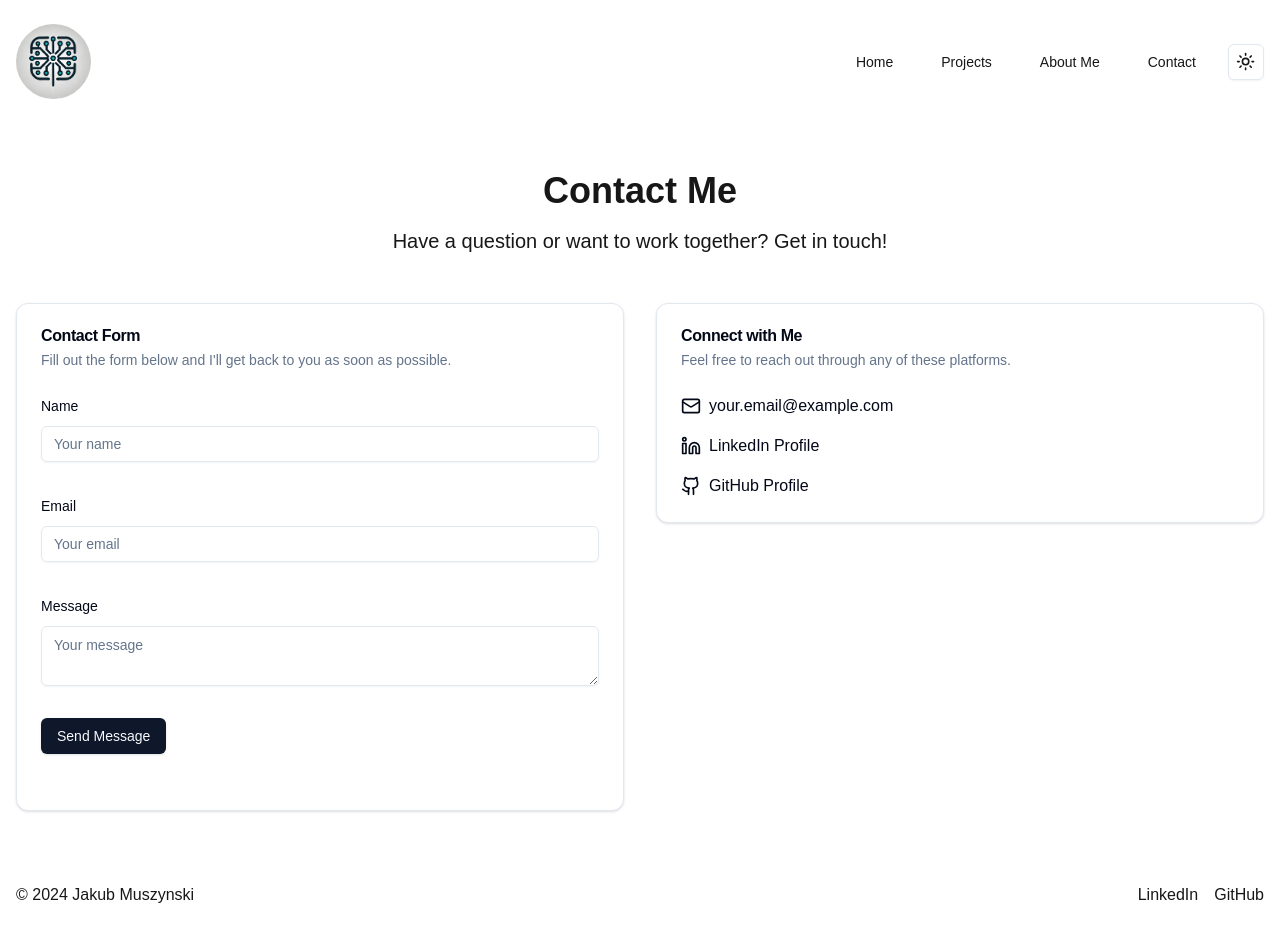
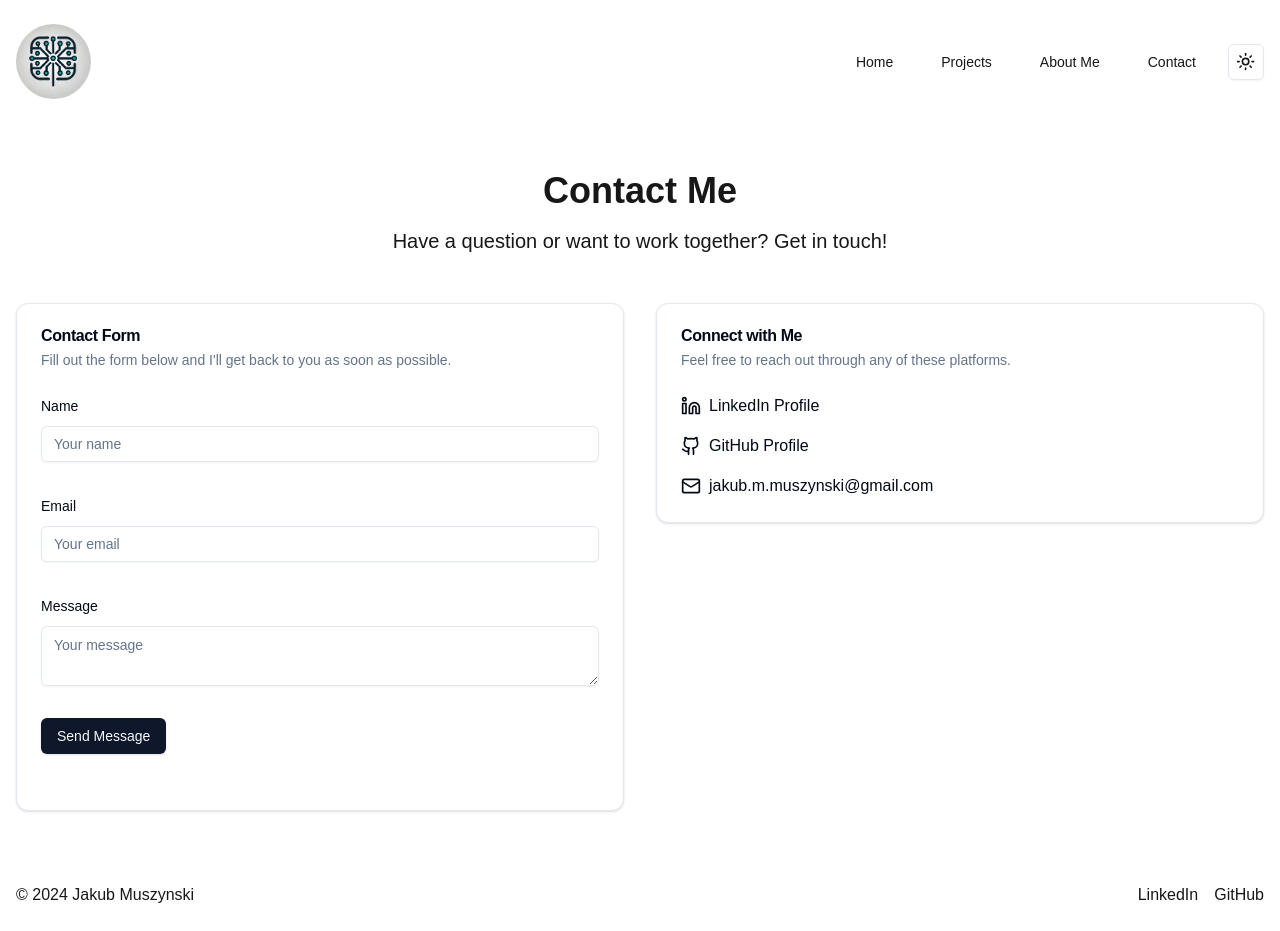
Before and after one commit to mvishiu11/jakub-muszynski, a Next.js app: page /contact in a window 1280 px wide. Built offline with nearby package versions, Linux system fonts and the light colour scheme.

Commit message:
feat: add contact info

```diff
--- a/src/app/projects/[id]/page.tsx
+++ b/src/app/projects/[id]/page.tsx
@@ -26,7 +26,7 @@ async function getProjects(): Promise<Project[]> {
     }
   });
 
-  mergedProjects.sort((a, b) => (a.manual === "yes" ? -1 : 1));
+  mergedProjects.sort((a) => (a.manual === "yes" ? -1 : 1));
 
   return mergedProjects;
 }
--- a/src/app/projects/page.tsx
+++ b/src/app/projects/page.tsx
@@ -26,7 +26,7 @@ async function getProjects(): Promise<Project[]> {
     }
   });
 
-  mergedProjects.sort((a, b) => (a.manual === "yes" ? -1 : 1));
+  mergedProjects.sort((a) => (a.manual === "yes" ? -1 : 1));
 
   return mergedProjects;
 }
--- a/src/components/contact-page.tsx
+++ b/src/components/contact-page.tsx
@@ -149,16 +149,8 @@ export function ContactPage() {
                 whileHover={{ scale: 1.05 }}
                 whileTap={{ scale: 0.95 }}
               >
-                <Mail className="h-5 w-5" />
-                <a href="mailto:your.email@example.com" className="hover:underline">your.email@example.com</a>
-              </motion.div>
-              <motion.div
-                className="flex items-center space-x-2"
-                whileHover={{ scale: 1.05 }}
-                whileTap={{ scale: 0.95 }}
-              >
                 <Linkedin className="h-5 w-5" />
-                <a href="https://www.linkedin.com/in/yourprofile" target="_blank" rel="noopener noreferrer" className="hover:underline">LinkedIn Profile</a>
+                <a href="https://linkedin.com/in/jakub-muszyński-51133a273" target="_blank" rel="noopener noreferrer" className="hover:underline">LinkedIn Profile</a>
               </motion.div>
               <motion.div
                 className="flex items-center space-x-2"
@@ -166,7 +158,16 @@ export function ContactPage() {
                 whileTap={{ scale: 0.95 }}
               >
                 <Github className="h-5 w-5" />
-                <a href="https://github.com/yourusername" target="_blank" rel="noopener noreferrer" className="hover:underline">GitHub Profile</a>
+                <a href="https://github.com/mvishiu11" target="_blank" rel="noopener noreferrer" className="hover:underline">GitHub Profile</a>
+              </motion.div>
+
+              <motion.div
+                className="flex items-center space-x-2"
+                whileHover={{ scale: 1.05 }}
+                whileTap={{ scale: 0.95 }}
+              >
+                <Mail className="h-5 w-5" />
+                <a href="mailto:jakub.m.muszynski@gmail.com" className="hover:underline">jakub.m.muszynski@gmail.com</a>
               </motion.div>
             </CardContent>
           </Card>
--- a/src/components/project-page.tsx
+++ b/src/components/project-page.tsx
@@ -6,7 +6,7 @@ import { Badge } from "@/components/ui/badge";
 import Link from "next/link";
 import { motion } from "framer-motion";
 import { categories } from "@/data/projects";
-import { Project, ProjectsPageProps } from "@/lib/types";
+import { ProjectsPageProps } from "@/lib/types";
 
 export default function ProjectPage({ projects }: ProjectsPageProps) {
   const [selectedCategory, setSelectedCategory] = useState("All");
--- a/src/data/projects.ts
+++ b/src/data/projects.ts
@@ -15,7 +15,7 @@ export const projects = [
       category: "Languages",
       githubLink: "https://github.com/mvishiu11/RustyLox",
       demoLink: "https://mvishiu11.github.io/rustylox-playground/",
-      manual: "yes",
+      manual: "yes" as const,
     },
     {
       id: 2,
@@ -31,7 +31,7 @@ export const projects = [
       githubLink: "https://github.com/mvishiu11/jakub-muszynski",
       demoLink: null,
       category: "Web Development",
-      manual: "yes",
+      manual: "yes" as const,
     },
     // Add more projects as needed
   ];
```
